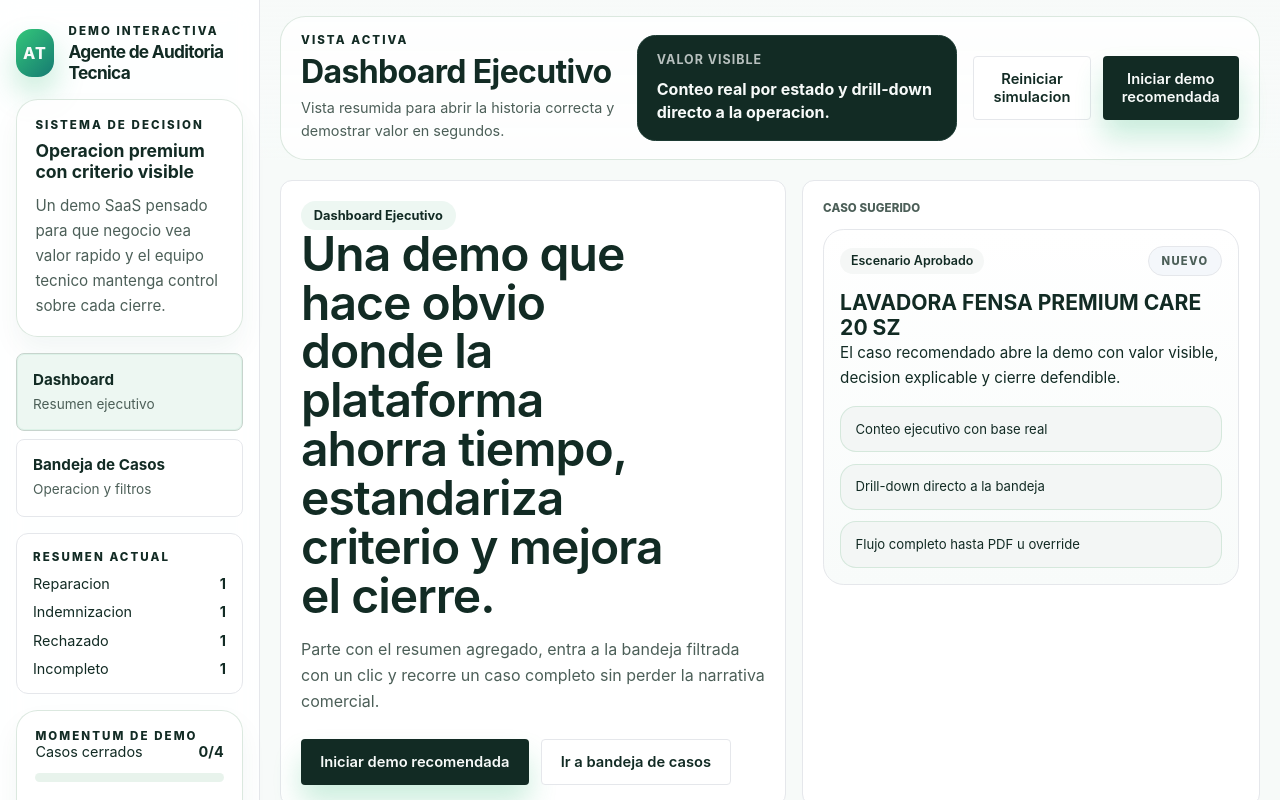
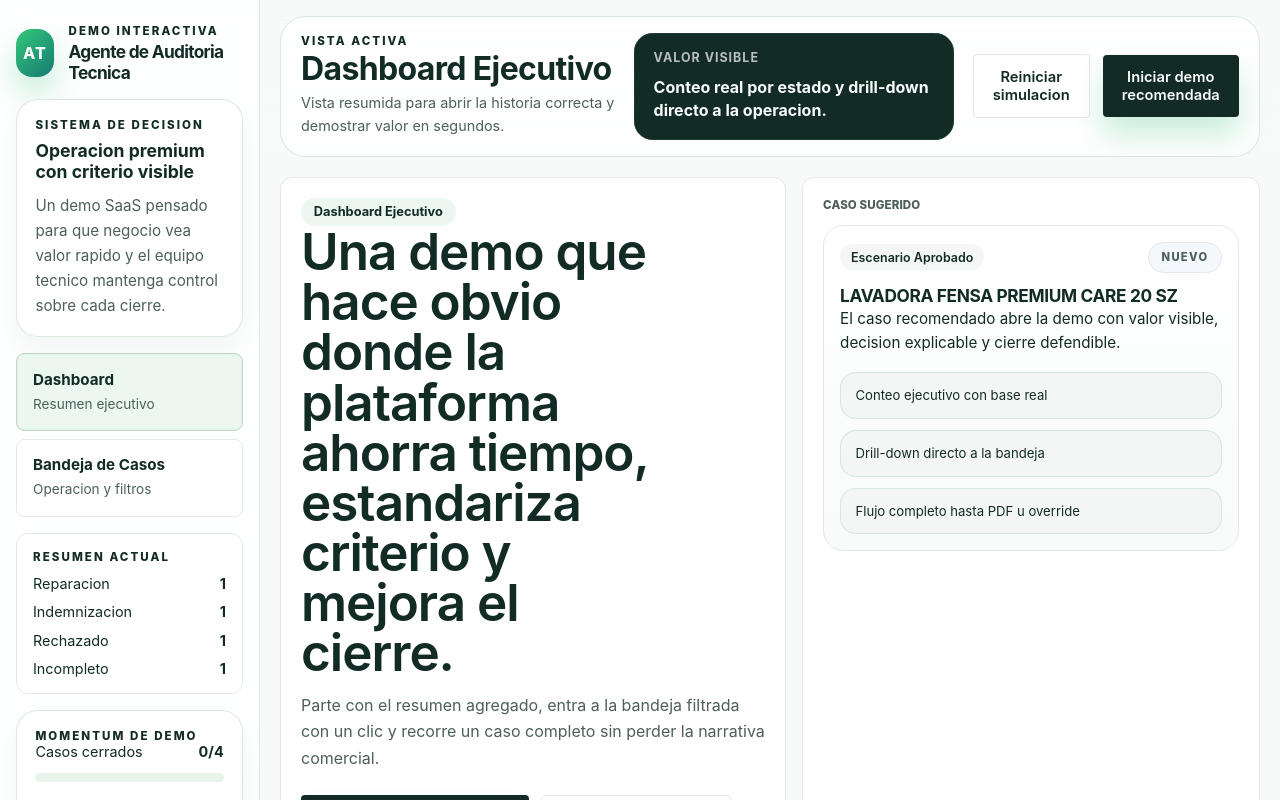
Before and after one commit to ispipipi/agente-auditoria-tecnica, a React (Vite) app: page / in a window 1280 px wide. Shown: the top 800 px of the page. Built offline with nearby package versions, Linux system fonts and the light colour scheme.

Commit message:
Apply final premium presentation polish

```diff
--- a/src/styles/index.css
+++ b/src/styles/index.css
@@ -1691,6 +1691,10 @@ body {
   margin: 0 auto;
 }
 
+.app-topbar-inner {
+  gap: 1.15rem;
+}
+
 .app-topbar-inner,
 .surface-card,
 .summary-card,
@@ -1746,6 +1750,7 @@ body {
 
 .topbar-title {
   font-size: 2rem;
+  line-height: 1.02;
 }
 
 .topbar-value-card,
@@ -1774,6 +1779,12 @@ body {
   color: var(--text-inverse);
   font-size: 1rem;
   line-height: 1.45;
+}
+
+.topbar-actions {
+  display: flex;
+  align-items: center;
+  gap: 0.8rem;
 }
 
 .app-shell-body {
@@ -1811,10 +1822,10 @@ body {
 }
 
 .page-title {
-  max-width: 12ch;
-  font-size: clamp(2rem, 4vw, 3rem);
+  max-width: 11ch;
+  font-size: clamp(2.2rem, 4vw, 3.35rem);
   font-weight: 600;
-  line-height: 1.02;
+  line-height: 0.98;
 }
 
 .page-copy {
@@ -1882,6 +1893,14 @@ body {
   line-height: 1.55;
 }
 
+.status-overview-card strong,
+.dashboard-fact-row strong,
+.sidebar-title,
+.section-title,
+.queue-device {
+  letter-spacing: -0.02em;
+}
+
 .status-overview-card-repair {
   background: linear-gradient(180deg, #ffffff, #f5fbf8);
 }
@@ -1905,7 +1924,7 @@ body {
 
 .dashboard-process-grid {
   display: grid;
-  grid-template-columns: repeat(2, minmax(0, 1fr));
+  grid-template-columns: repeat(4, minmax(0, 1fr));
   gap: 1rem;
 }
 
@@ -2011,6 +2030,11 @@ body {
 .hero-spotlight-points-light span {
   background: #f3f6f5;
   color: var(--text-primary);
+}
+
+.hero-spotlight-card-light .sidebar-title {
+  font-size: 1.08rem;
+  line-height: 1.2;
 }
 
 .inbox-summary-grid {
@@ -2076,6 +2100,16 @@ body {
   background: linear-gradient(180deg, #ffffff, #f4f8f6);
 }
 
+.section-heading {
+  gap: 1rem;
+}
+
+.section-copy,
+.sidebar-copy {
+  max-width: 62ch;
+  line-height: 1.62;
+}
+
 .empty-filter-card {
   display: grid;
   gap: 0.55rem;
@@ -2135,7 +2169,7 @@ body {
   }
 
   .dashboard-process-grid {
-    grid-template-columns: 1fr;
+    grid-template-columns: repeat(2, minmax(0, 1fr));
   }
 }
 
@@ -2158,6 +2192,10 @@ body {
     grid-template-columns: 1fr;
   }
 
+  .dashboard-process-grid {
+    grid-template-columns: 1fr;
+  }
+
   .page-title {
     max-width: none;
   }
```
